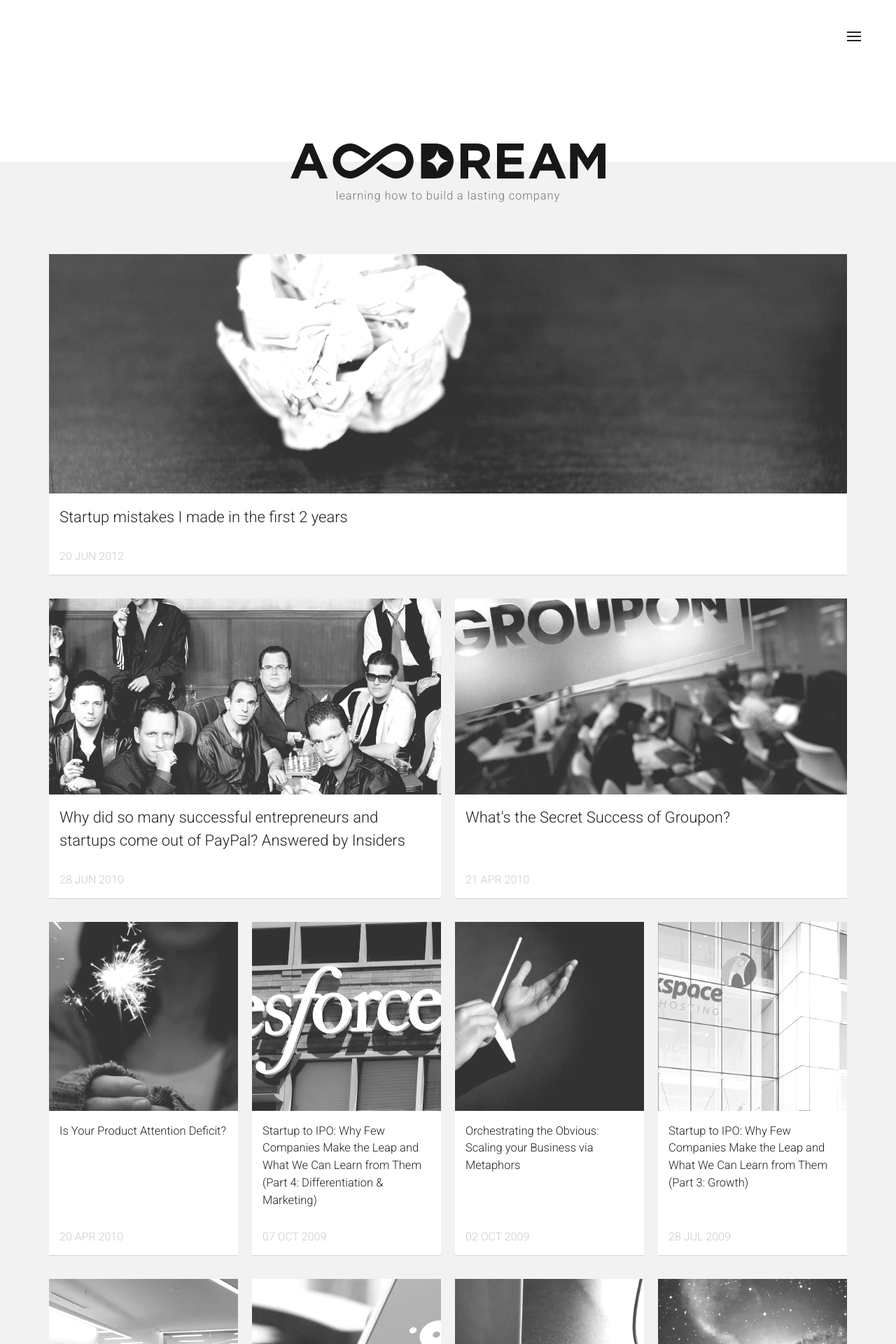
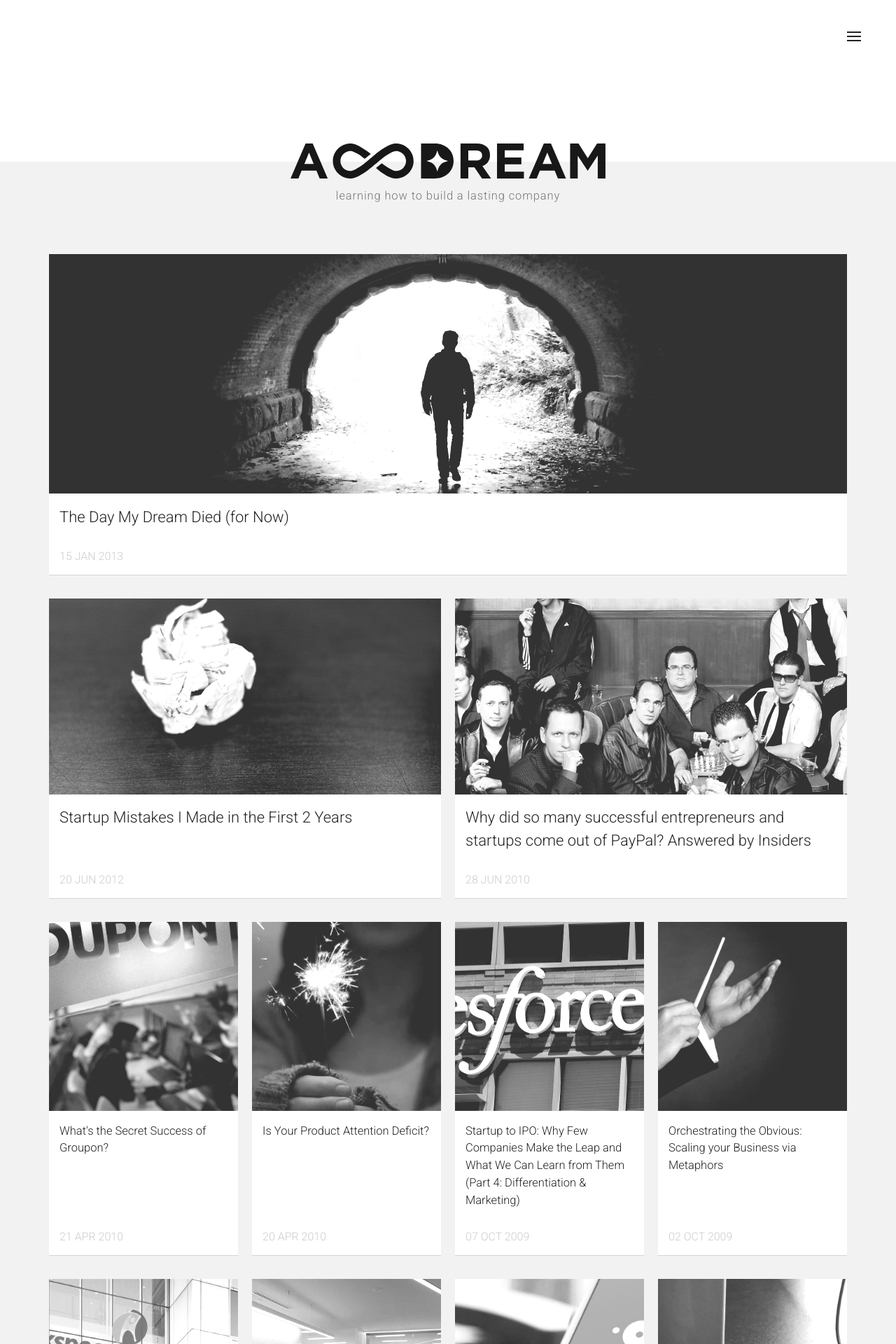
Before and after one commit to joxad/aneverendingdream, a Jekyll site: the page built from index.html, in a window 1280 px wide. Shown: the top 1920 px of the page at 70% size. Built offline with Jekyll 4.4.1, drawn with Linux system fonts in a browser that asks for light colours; nearby versions of some CDN libraries; some web fonts are replaced; Markdown is read by kramdown in place of the engine named in the settings.

Commit message:
Published an old post

```diff
--- a/_posts/2012-06-20-startup-mistakes-i-made-in-the-first-2-years.markdown
+++ b/_posts/2012-06-20-startup-mistakes-i-made-in-the-first-2-years.markdown
@@ -1,6 +1,6 @@
 ---
 layout: post
-title:  "Startup mistakes I made in the first 2 years"
+title:  "Startup Mistakes I Made in the First 2 Years"
 date:   2012-06-20 01:00:00
 categories: startup
 image:
--- a/_scss/main.scss
+++ b/_scss/main.scss
@@ -8,8 +8,9 @@
 @import "animations";
 @import "mixins";
 
-// Typography
+// Typography & images
 @import "typography";
+@import "images";
 
 // Core
 @import "global";
--- a/assets/css/main.css
+++ b/assets/css/main.css
@@ -287,6 +287,9 @@
     margin-left: -19px;
   }
 }
+blockquote.u--startsWithDoubleQuote {
+  text-indent: -0.54em;
+}
 blockquote.largeQuote {
   line-height: 1.4;
   text-align: center;
@@ -346,11 +349,11 @@
 }
 
 h5 {
-  font-size: 0.6665rem;
+  font-size: 1.0664rem;
 }
 
 h6 {
-  font-size: 0.44433rem;
+  font-size: 0.9331rem;
 }
 
 a {
@@ -412,6 +415,14 @@
 .is-darkBackgrounded a:hover,
 .is-darkBackgrounded a:visited {
   color: #fff;
+}
+
+.img {
+  margin-top: 1.5rem;
+}
+
+.img--fullContainer img {
+  width: 100%;
 }
 
 html,
```
Also changed, not shown: _posts/2013-01-15-the-day-my-dream-died-for-now.markdown (added, +63 -0 lines), _scss/_images.scss (added, +11 -0 lines), _scss/_typography.scss (+6 -2 lines), assets/css/main.min.css, assets/images/hero/failure.jpg (added), assets/images/posts/shame.png (added), assets/images/thumbnail/failure.jpg (added).
